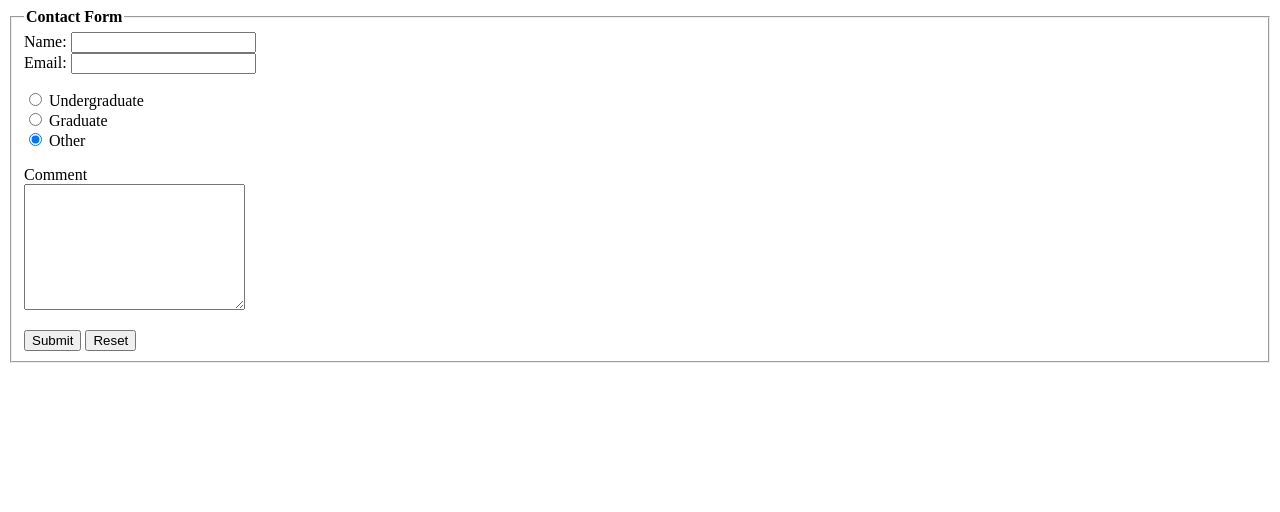
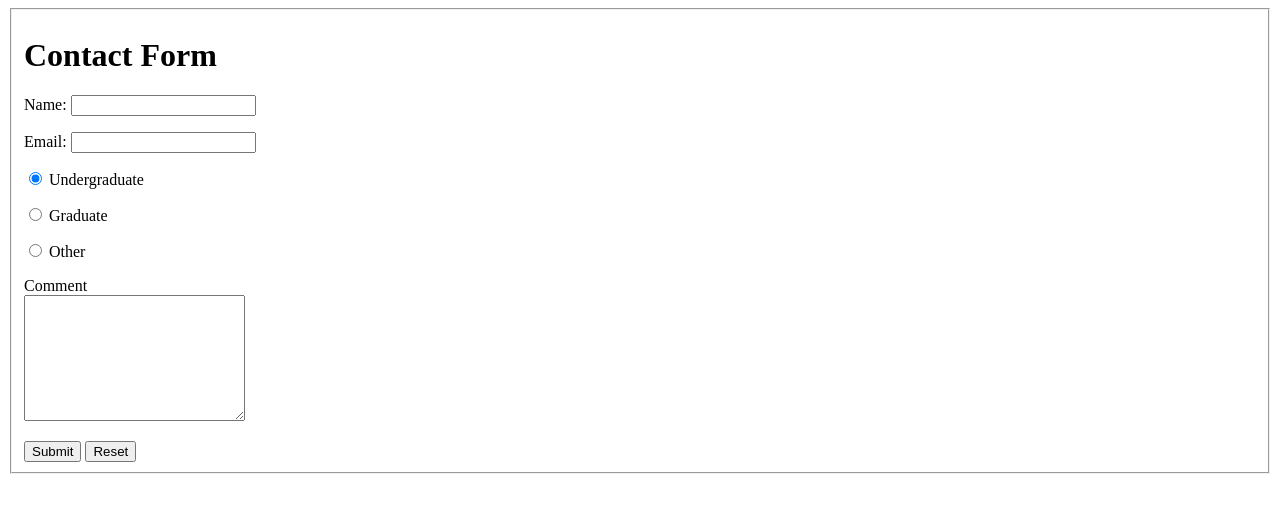
Before and after one commit to Chriswpart/cs-465-hw, a plain HTML site: page assign2/1-form.html in a window 1280 px wide. Drawn offline with Linux system fonts and the light colour scheme.

Commit message:
Modified HTML to support CSS styles

```diff
--- a/assign2/1-form.html
+++ b/assign2/1-form.html
@@ -4,30 +4,47 @@
     <meta charset="UTF-8">
     <meta name="viewport" content="width=device-width, initial-scale=1.0">
     <meta http-equiv="X-UA-Compatible" content="ie=edge">
-    <link href=”1-form.css” type="text/css" rel="stylesheet">
+    <link href="1-form.css" type="text/css" rel="stylesheet">
     <title>1-form</title>
 </head>
 <body>
     <form action>
         <fieldset>
-            <legend><strong>Contact Form</strong></legend>
-            <label>Name: <input type="text" name="name" /></label><br />
-            <label for="email">Email: <input type="email" id="email" name="email" /></label><br />
+            <h1><span>Contact Form</span></h1>
+            <div id="box1">
             <p>
-            <label><input type="radio" name="grad" value="undergraduate"
-            checked="checked" /> Undergraduate</label><br />
-            <label></label><input type="radio" name="grad" value="graduate"
-            checked="checked" /> Graduate</label><br />
-            <label></label><input type="radio" name="grad" value="other"
-            checked="checked" /> Other</label><br />
+            <label for="name" class="input-label">Name: </label>
+            <input type="text" id="name" class="input" name="name">
             </p>
             <p>
+            <label for="email" class="input-label">Email: </label>
+            <input type="email" id="email" class="input" name="email">
+            </p>
+            </div>
+            <div id="box2">
+            <p>
+            <input type="radio" id="ugrad" class="radio" name="group" checked>
+            <label for="ugrad" class="radio-label">Undergraduate</label>
+            </p>
+            <p>
+            <input type="radio" id="grad" class="radio" name="group">
+            <label for="grad" class="radio-label">Graduate</label>
+            <p>
+            <input type="radio" id="other" class="radio" name="group">
+            <label for="other" class="radio-label">Other</label>
+            </p>
+            </div>
+            <div id="box3">
+            <p>
             <label for="comment">Comment</label><br />
-            <textarea cols="25" rows="8" id="comment"></textarea>
+            <textarea class="comment" cols="25" rows="8" id="comment"></textarea>
             </p>
-            <input type="submit" name="submit" value="Submit">
-            <input type="reset" name="reset" value="Reset">
+            </div>
+            <div id="box4">
+            <input type="submit" class="button" name="submit" value="Submit">
+            <input type="reset" class="button" name="reset" value="Reset">
             <br />
+            </div>
         </fieldset>
     </form>
 </body>
```
